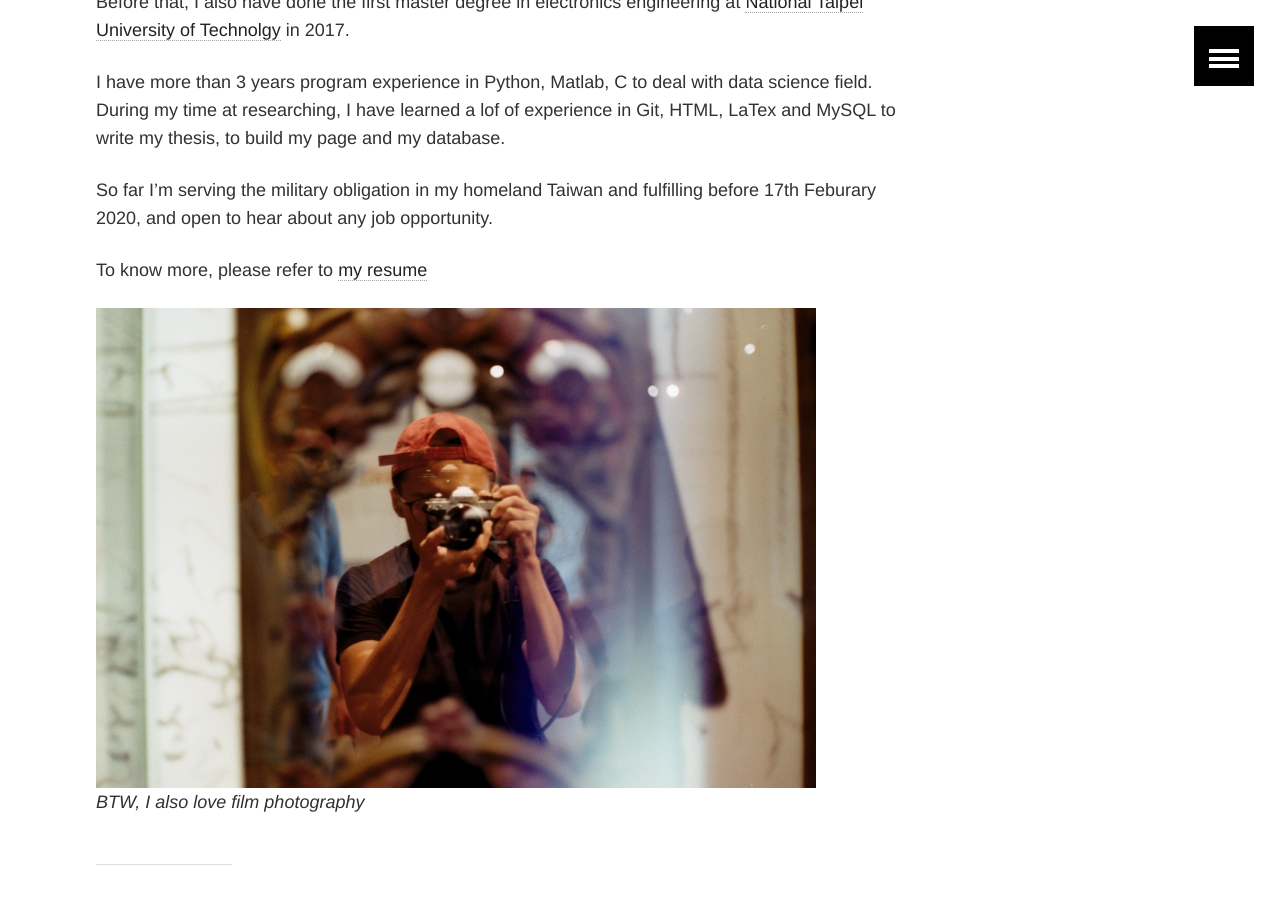
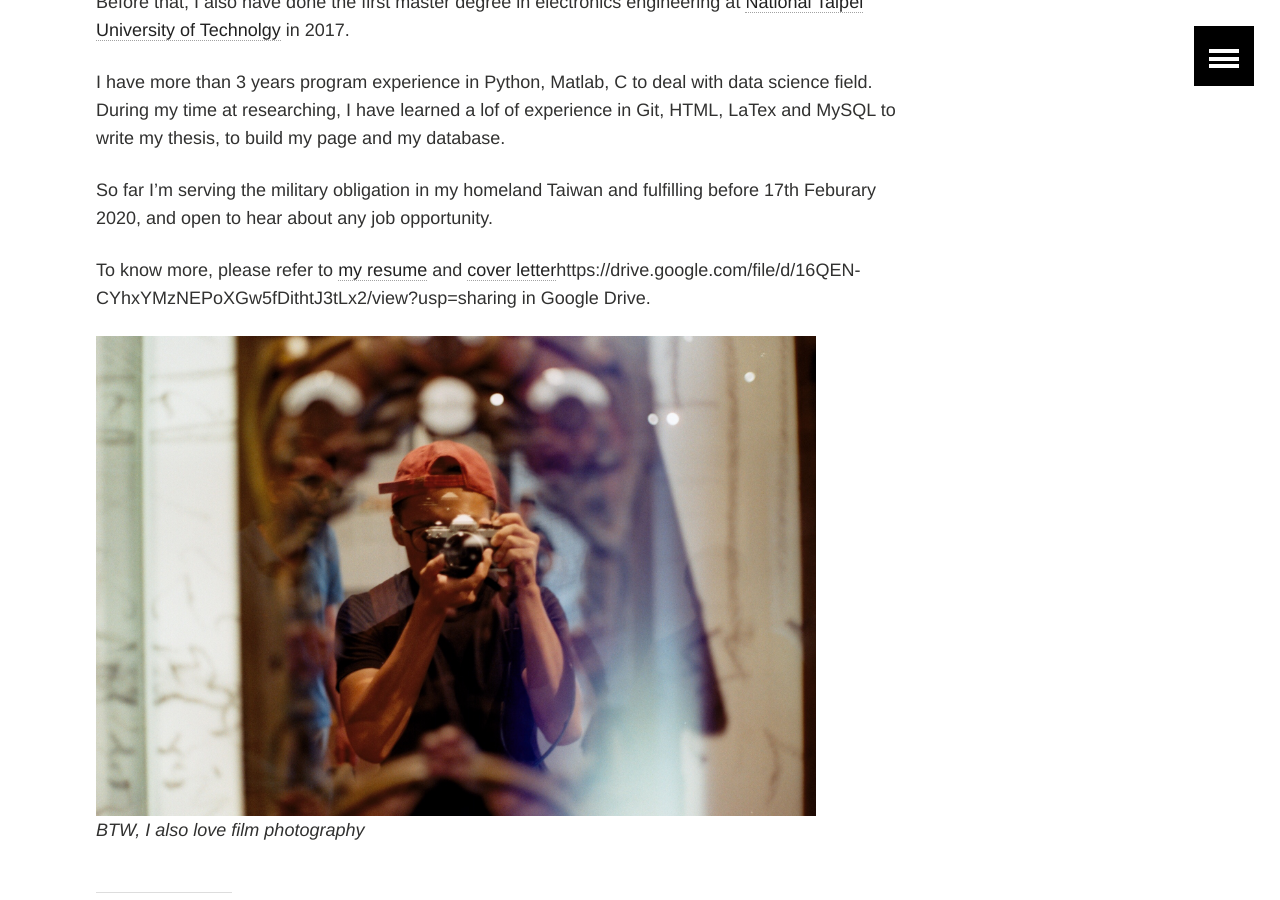
Before and after one commit to hsiaocy/hsiaocy.github.io, a Jekyll site: the page built from about me/index.md, in a window 1280 px wide and 900 px high, scrolled down 328 px. Built offline with Jekyll 4.4.1, drawn with Linux system fonts in a browser that asks for light colours.

Commit message:
update resume

```diff
--- a/about me/index.md
+++ b/about me/index.md
@@ -15,7 +15,7 @@ I have more than 3 years program experience in Python, Matlab, C to deal with da
 
 So far I'm serving the military obligation in my homeland Taiwan and fulfilling before 17th Feburary 2020, and open to hear about any job opportunity.
 
-To know more, please refer to [my resume](https://drive.google.com/open?id=1GU_z95pbQZ8yv7I2rnTpNqWRQuAAMzoQ)
+To know more, please refer to [my resume](https://drive.google.com/file/d/14430GulP7D4uRqO1MpFyKwrMCR0BKhtX/view?usp=sharing) and [cover letter]()https://drive.google.com/file/d/16QEN-CYhxYMzNEPoXGw5fDithtJ3tLx2/view?usp=sharing in Google Drive.
 
 
 ![Diagram](/../images/IMG_5343.jpg){:width="720"}
```
